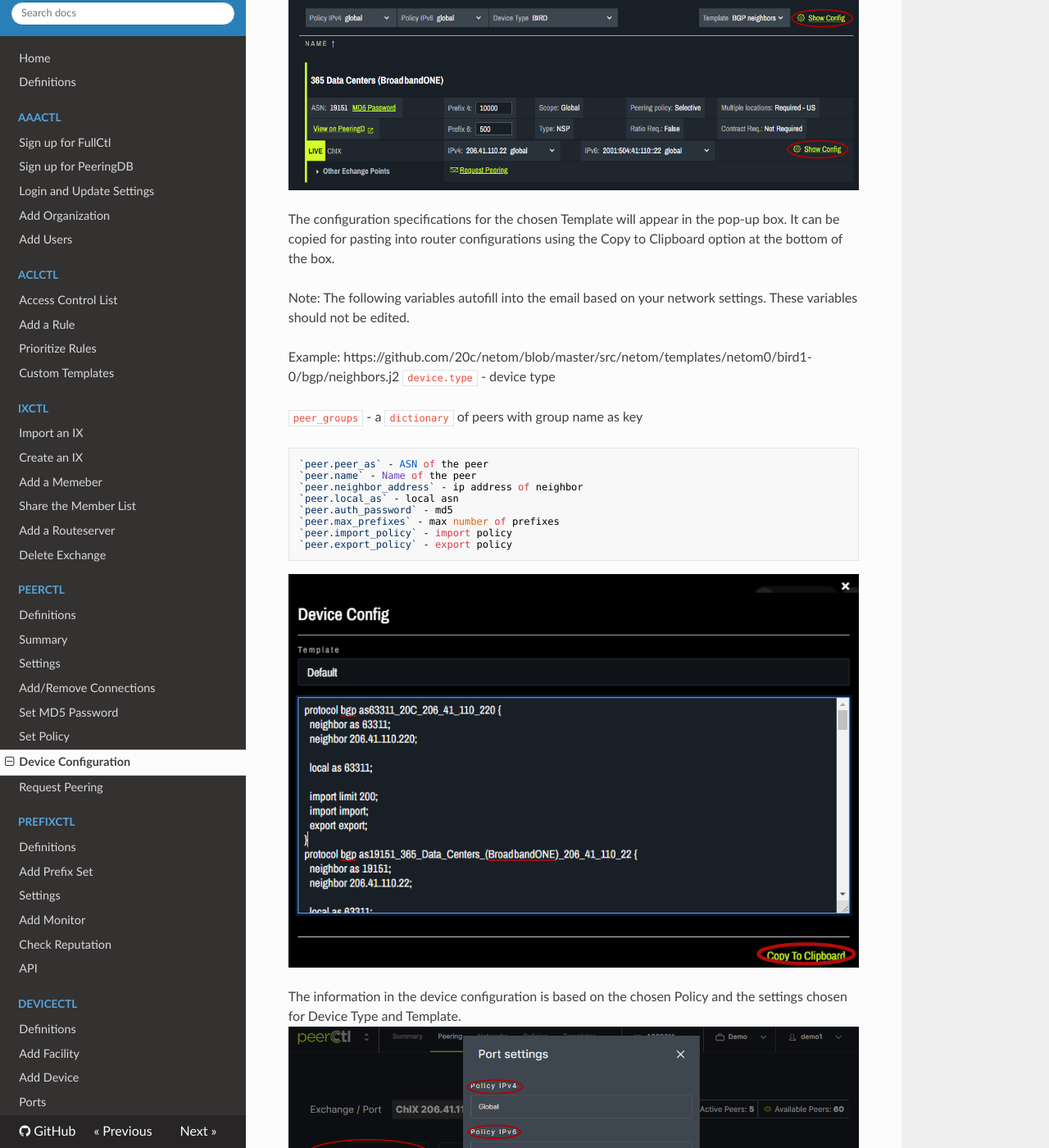
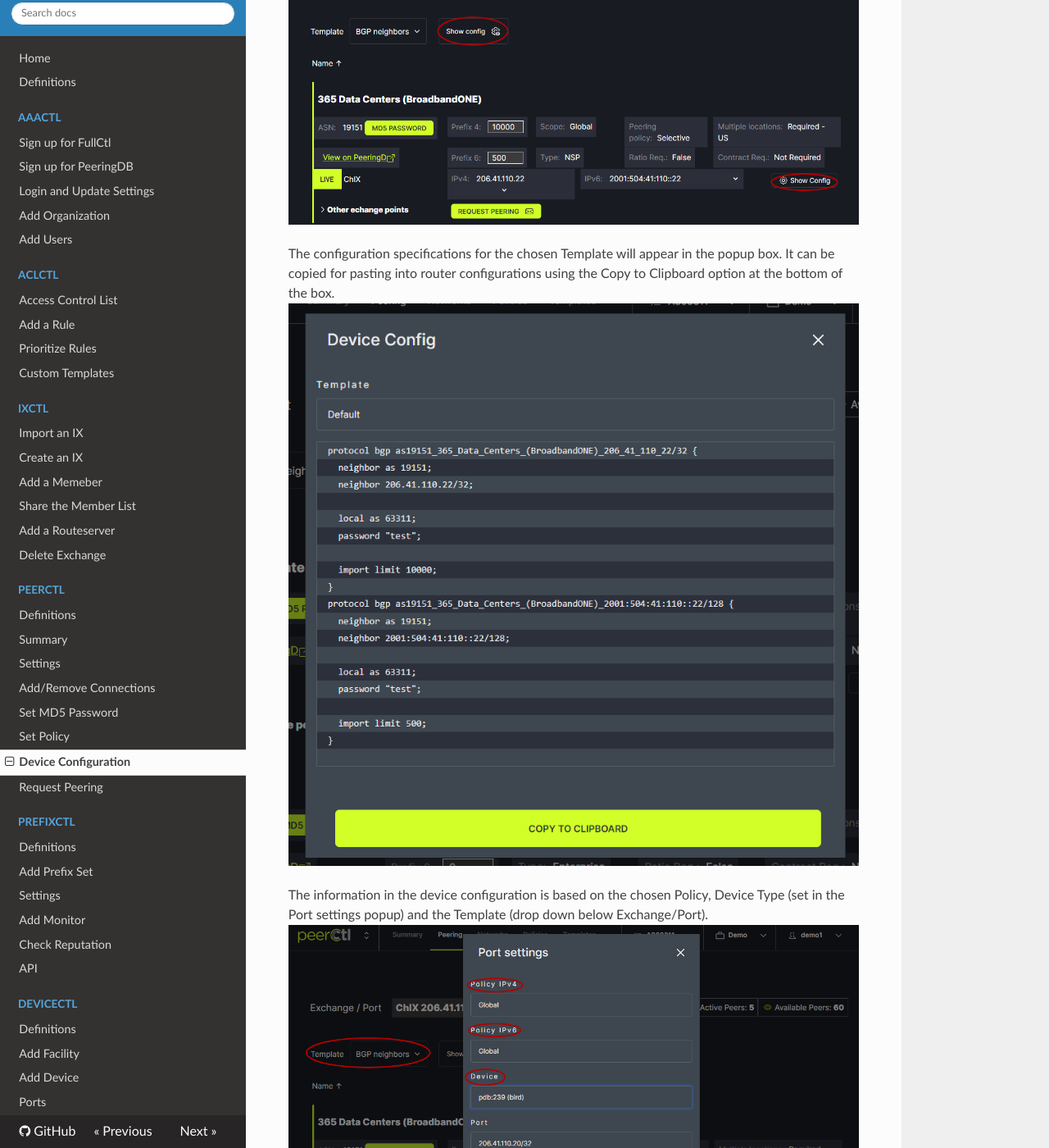
Before and after one commit to fullctl/docs.fullctl.com, an MkDocs documentation site: the page built from docs/PeerCtl/Device-Configuration.md, in a window 1280 px wide and 1400 px high, scrolled down 380 px. Shown: the whole window at 82% size. Built offline with MkDocs 1.6.1, drawn with Linux system fonts in a browser that asks for light colours; nearby versions of some CDN libraries; some of the changed text lies outside the part shown.

Commit message:
Update Device-Configuration.md

```diff
--- a/docs/PeerCtl/Device-Configuration.md
+++ b/docs/PeerCtl/Device-Configuration.md
@@ -1,50 +1,12 @@
 # Device Configuration
 
 To view the current device configuration, click Show Config. The Show Config option at the top of the page provides access to the configuration settings for all the networks on the page. The Show Config option next to each network provides access to the configuration settings only for that particular network.
-   ![](img/twoconfigs.png)
+   ![](img/showconfig.png)
 
 
-The configuration specifications for the chosen Template will appear in the pop-up box. It can be copied for pasting into router configurations using the Copy to Clipboard option at the bottom of the box.
-
-Note: The following variables autofill into the email based on your network settings. These variables should not be edited.
-
-Example: https://github.com/20c/netom/blob/master/src/netom/templates/netom0/bird1-0/bgp/neighbors.j2
-`device.type` - device type
-
-`peer_groups` - a `dictionary` of peers with group name as key
-
-	`peer.peer_as` - ASN of the peer
-	`peer.name` - Name of the peer
-	`peer.neighbor_address` - ip address of neighbor
-	`peer.local_as` - local asn
-	`peer.auth_password` - md5
-	`peer.max_prefixes` - max number of prefixes
-	`peer.import_policy` - import policy
-	`peer.export_policy` - export policy
-
-   ![](img/configcodepopup.png)
+The configuration specifications for the chosen Template will appear in the popup box. It can be copied for pasting into router configurations using the Copy to Clipboard option at the bottom of the box.
+   ![](img/copyconfig.png)
 
 
-The information in the device configuration is based on the chosen Policy and the settings chosen for Device Type and Template.
+The information in the device configuration is based on the chosen Policy, Device Type (set in the Port settings popup) and the Template (drop down below Exchange/Port).
    ![](img/typetemplate.png)
-
-
-After choosing your Device Type from the drop-down menu, choose the desired Template. Templates can be added or edited using the Templates tab.
-   ![](img/templates.png)
-
-
-Choose the Device Templates tab.
-   ![](img/devicetemplates.png)
-
-
-Edit or delete existing Templates using the options on the left.
-   ![](img/edittemplate.png)
-
-
-Add a new Template by entering a Name, choosing the Type from the drop-down menu, editing the text in the Body and clicking Save.
-   ![](img/addtemplate.png)
-
-
-The newly added Template will appear in the Templates list. It can be edited or deleted from here. It will also appear in the drop-down menu on the View Configs pop-up box. The configuration specifications for the new Template will appear in the pop-up box. It can be copied for pasting into router configurations using the Copy to Clipboard option at the bottom of the box.
-   ![](img/sampletemplate.png)
-   ![](img/samplepopup.png)
```
